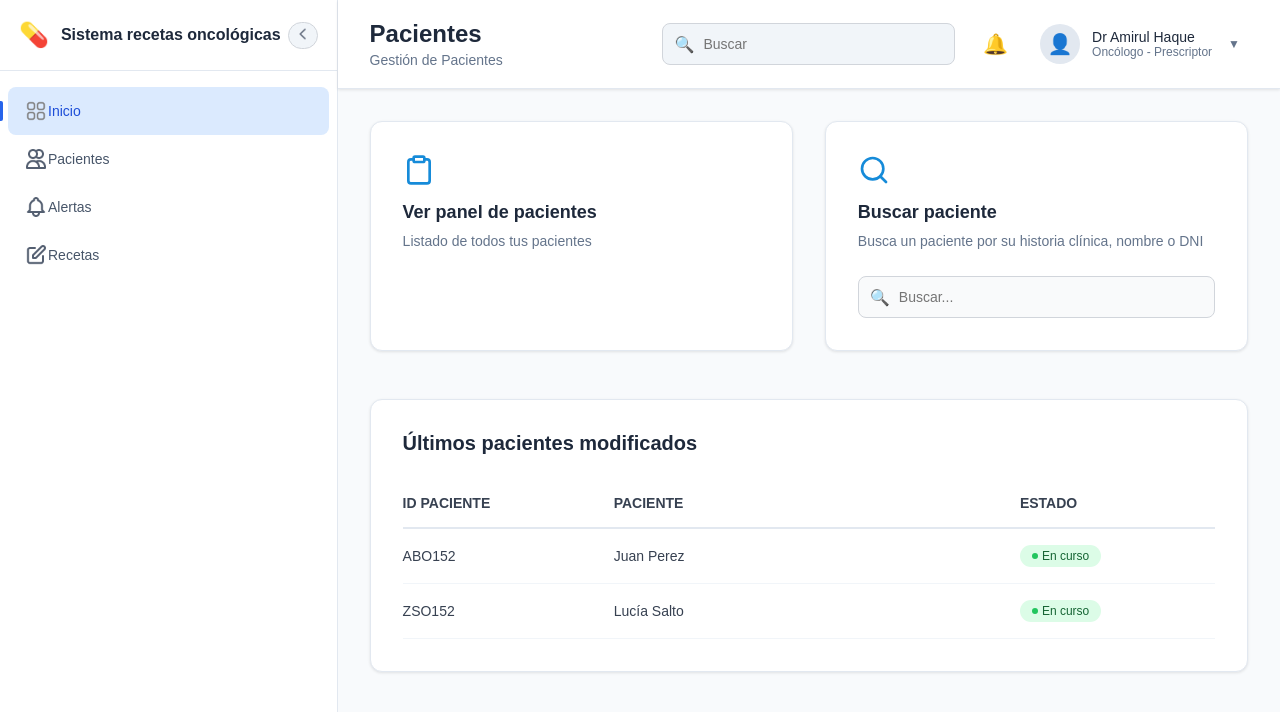
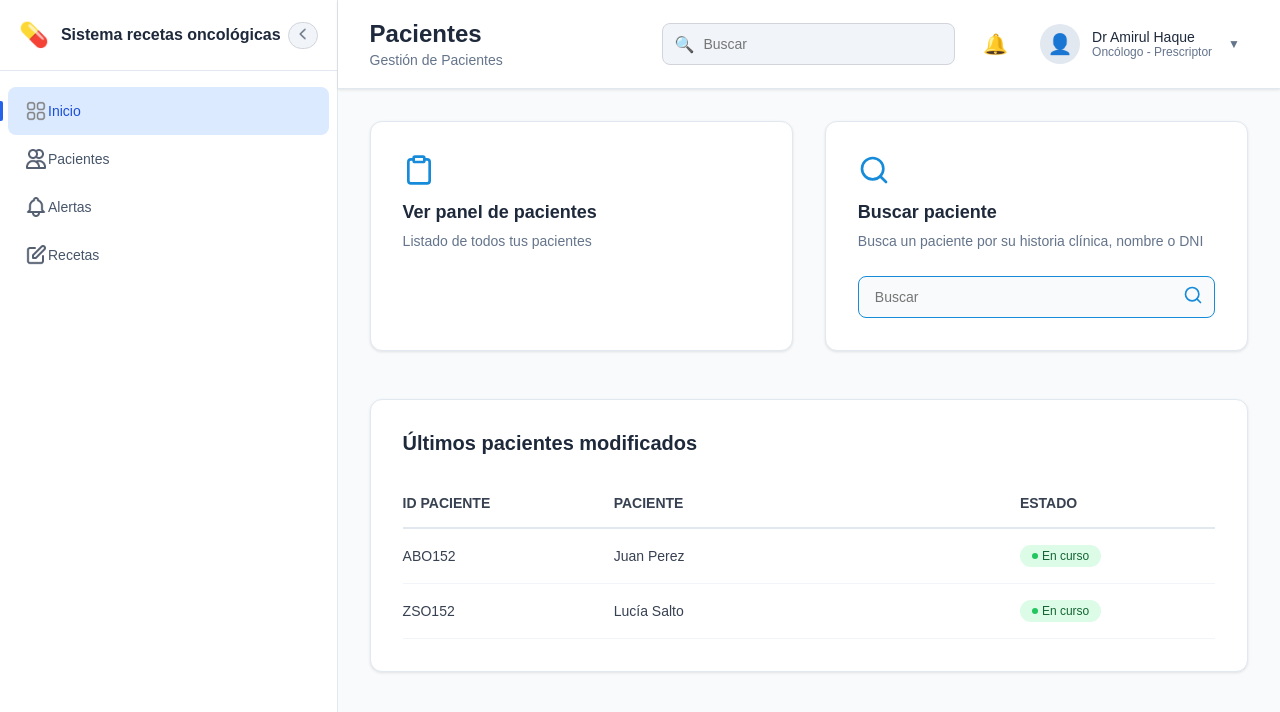
Before and after one commit to carolinamauro/garrahan-prescription-system, a Next.js app: page / in a window 1280 px wide. Shown: the top 712 px of the page. Built offline with nearby package versions, Linux system fonts and the light colour scheme.

Commit message:
Modifico icons y barra de búsqueda

```diff
--- a/src/app/page.js
+++ b/src/app/page.js
@@ -25,7 +25,7 @@ export default function Home() {
           title="Buscar paciente"
           description="Busca un paciente por su historia clínica, nombre o DNI"
         >
-          <SearchInput placeholder="Buscar..." />
+          <SearchInput placeholder="Buscar" />
         </ActionCard>
       </div>
 
--- a/src/components/SearchInput/SearchInput.module.css
+++ b/src/components/SearchInput/SearchInput.module.css
@@ -1,11 +1,12 @@
 .searchInput {
     position: relative;
+    width: 100%;
 }
 
 .searchInput input {
     width: 100%;
-    padding: 0.75rem 1rem 0.75rem 2.5rem;
-    border: 1px solid #d1d5db;
+    padding: 0.75rem 2.5rem 0.75rem 1rem; /* 👈 padding extra a la derecha */
+    border: 1px solid #168BD9;
     border-radius: 8px;
     font-size: 0.875rem;
     background: #f9fafb;
@@ -21,9 +22,9 @@
 
 .searchIcon {
     position: absolute;
-    left: 12px;
+    right: 12px;
     top: 50%;
     transform: translateY(-50%);
-    color: #64748b;
-    font-size: 1rem;
+    color: #168BD9;
+    pointer-events: none; /* no bloquea clics en el input */
 }
--- a/src/components/SearchInput/index.js
+++ b/src/components/SearchInput/index.js
@@ -1,12 +1,13 @@
-// src/components/SearchInput/index.js
 import styles from './SearchInput.module.css';
+import { Search } from 'lucide-react';
 
 export default function SearchInput({ placeholder }) {
-  return (
-    <div className={styles.searchInput}>
-      <input type="text"
-        placeholder={placeholder} />
-      <span className={styles.searchIcon}>🔍</span>
-    </div>
-  );
+    return (
+        <div className={styles.searchInput}>
+            <input type="text" placeholder={placeholder} />
+            <span className={styles.searchIcon}>
+        <Search size={20} />
+      </span>
+        </div>
+    );
 }
```
